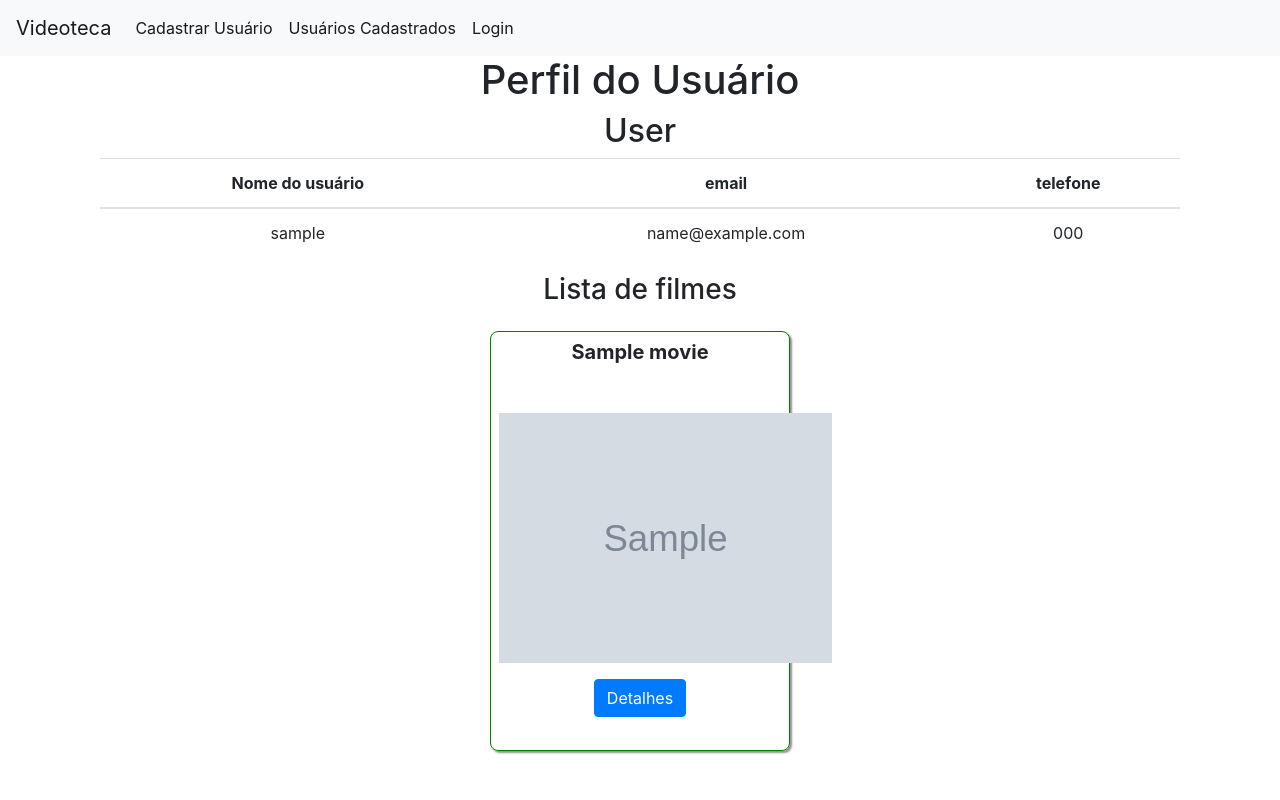
After one commit to MaercioMamedes/VideotecaDjango, a Django app: page /usuario/1/ in a window 1280 px wide. The commit adds this page. Run offline with Django 3.2, Linux system fonts and the light colour scheme; tables that the repository leaves empty hold one stand-in row (values such as "Sample post"); grey boxes marked "Sample" are stand-in pictures; some libraries are stand-ins or nearby versions.

Commit message:
view user profile

```diff
--- a/core/urls.py
+++ b/core/urls.py
@@ -1,6 +1,6 @@
 from django.urls import path
 from core.views import user_register, index, login, authenticate, movie_register, add_movie, logout, my_favorite_movies,\
-    get_users, get_movie, update_movie
+    get_users, get_movie, update_movie, get_profile_user
 
 app_name = 'core'
 urlpatterns = [
@@ -15,4 +15,5 @@ urlpatterns = [
     path('usuario/', get_users, name='get_users'),
     path('filmes/<int:movie_id>/', get_movie, name='get_movie'),
     path('update-filme/<int:movie_id>/', update_movie, name='update_movie'),
+    path('usuario/<int:user_id>/', get_profile_user, name='get_profile_user'),
 ]
--- a/core/views/__init__.py
+++ b/core/views/__init__.py
@@ -8,3 +8,4 @@ from .my_favorite_movies import *
 from .get_users import *
 from .get_movie import *
 from .update_movie import *
+from .get_profile_user import *
--- /dev/null
+++ b/core/views/get_profile_user.py
@@ -0,0 +1,22 @@
+from django.shortcuts import render, get_object_or_404
+from core.models import UserApp, FavoriteMovie
+
+
+def get_profile_user(request, user_id):
+
+    if request.method == 'GET':
+        user_app = get_object_or_404(UserApp, user=user_id)
+        favorite_movies = FavoriteMovie.objects.filter(user=user_app.user.id)
+
+        list_movie = []
+
+        for element in favorite_movies:
+            list_movie.append(element.movie)
+
+        context = {
+            'title_page': 'Perfil do Usuário',
+            'user_app': user_app,
+            'list_movie': list_movie,
+        }
+
+        return render(request, 'core/userProfile.html', context)
--- a/core/views/get_users.py
+++ b/core/views/get_users.py
@@ -12,7 +12,7 @@ def get_users(request):
 
     for user in users:
         movies = favorite_movie.filter(user=user)
-        list_users.append({'name':user.username, 'qtd_movie':len(movies)})
+        list_users.append({'user':user, 'qtd_movie':len(movies)})
 
     context = {
         'title_page': 'Usuários cadastrados',
--- a/templates/core/listUsers.html
+++ b/templates/core/listUsers.html
@@ -14,7 +14,7 @@
 
         {% for user in list_users %}
           <tr>
-            <td>{{ user.name }}</td>
+           <td><a href="{% url 'core:get_profile_user' user.user.id %}">{{ user.user.username }}</a></td>
             <td>{{ user.qtd_movie }}</td>
           </tr>
 
--- /dev/null
+++ b/templates/core/userProfile.html
@@ -0,0 +1,46 @@
+{% extends 'base.html' %}
+
+{% block content %}
+
+<h2>{{ user_app.fullname }}</h2>
+
+<section class="container movies-grid" >
+    <table class="table">
+        <thead>
+          <tr>
+            <th scope="col">Nome do usuário</th>
+            <th scope="col">email</th>
+            <th scope="col">telefone</th>
+          </tr>
+        </thead>
+        <tbody>
+
+          <tr>
+            <td>{{ user_app.user.username }}</td>
+            <td>{{ user_app.user.email}}</td>
+            <td>{{ user_app.phone}}</td>
+          </tr>
+
+        </tbody>
+      </table>
+</section>
+
+<h3>Lista de filmes</h3>
+<section class="container movies-grid">
+
+
+    {% if list_movie %}
+        {% for movie in list_movie %}
+
+                <div class="movie-card">
+                    <h5 class="title-card">{{ movie.movie_title }}</h5>
+                    <figure>
+                        <img class="poster-movie" src="{{ movie.url_image }}" alt="" srcset="">
+                    </figure>
+                       <a href="{% url 'core:get_movie' movie.id %}"><button class="btn btn-primary">Detalhes</button></a>
+                </div>
+        {% endfor %}
+    {% endif %}
+</section>
+
+{% endblock %}
```
